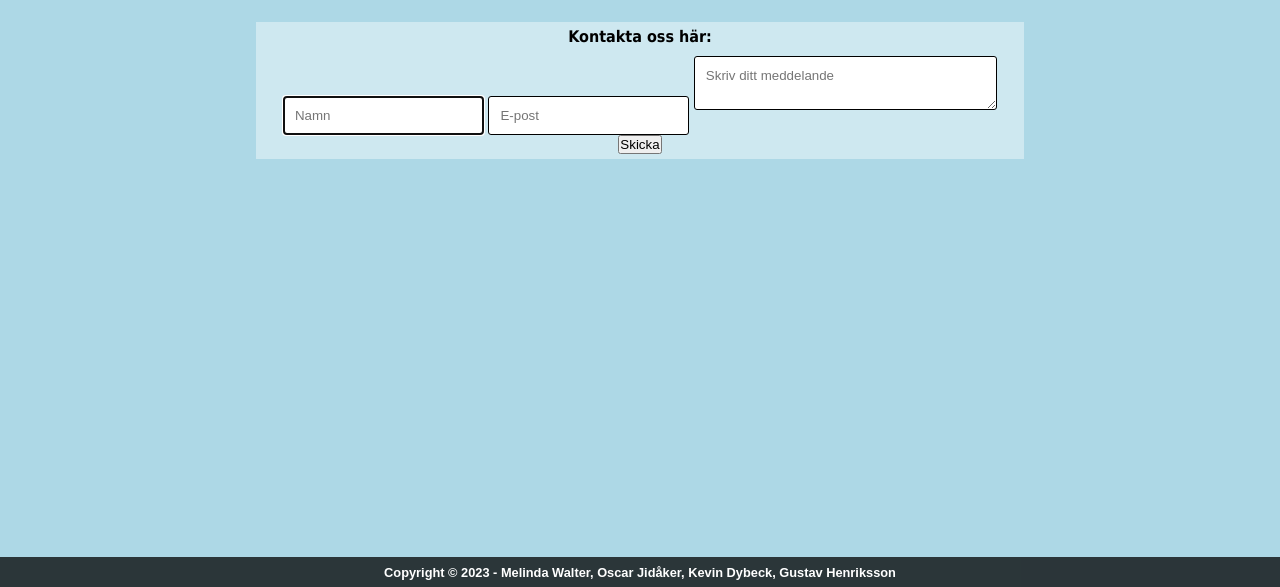
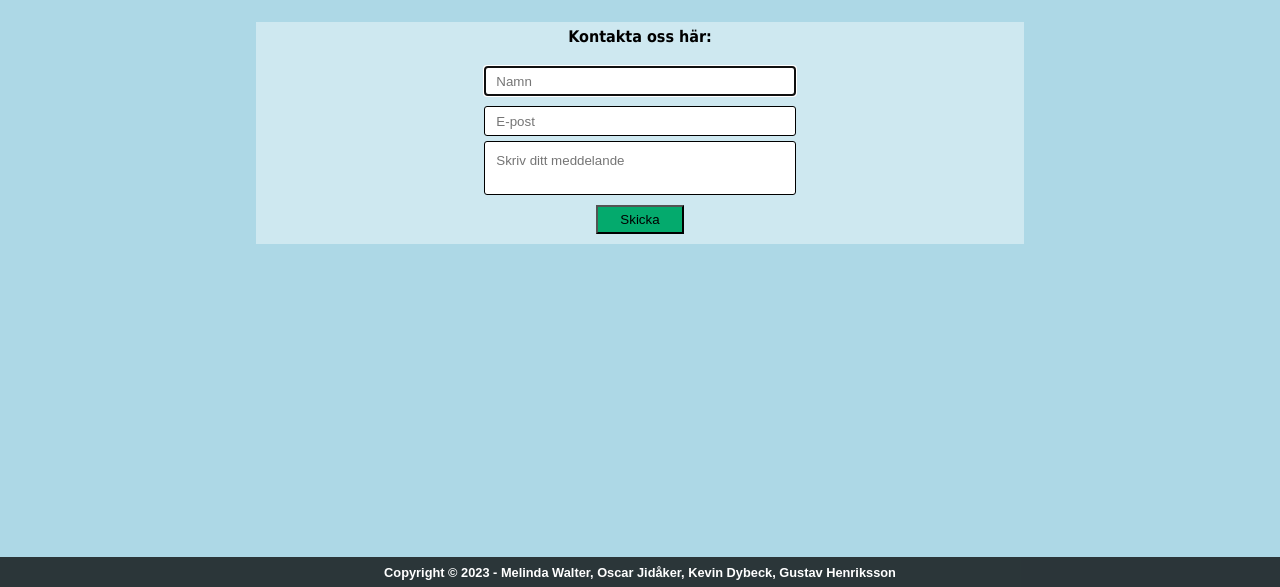
Before and after one commit to mewal92/Webshop-ShoppingCart, a plain HTML site: page contact.html in a window 1280 px wide. Shown: the part 213-800 px from the top of the page. Drawn offline with Linux system fonts and the light colour scheme; a web font is replaced by a local one.

Commit message:
fixed input areas for contact

```diff
--- a/contact.html
+++ b/contact.html
@@ -96,8 +96,8 @@
 
       <!-- Bekräftelsemeddelande för skickat meddelande och knapp för nytt meddelande -->
       <div id="sent-message-screen">
-        <p class="sent-message">Meddelande skickat</p>
-        <button class="sent-message" id="new-form">Nytt meddelande</button>
+        <p class="sent-message">Tack för ditt meddelande! Vi svarar så fort vi kan.</p>
+        <button class="sent-message" id="new-form">Skriv nytt meddelande</button>
       </div>
 
     </div>
--- a/css/stilmall.css
+++ b/css/stilmall.css
@@ -495,15 +495,44 @@
     text-align: center;
   }
 
-  input[type=textkontakt], [type=subject], textarea {
-    width: 40%;
-  margin: auto;
+  #name {
+    width: 70%;
+    height: 30px;
+    content: "";
+    margin: 5px;
+  }
+  #email {
+    width: 70%;
+    height: 30px;
+    content: "";
+    margin: 5px;
+  }
+
+  #message {
+    width: 70%;
+    height: 200%;
+    margin: auto;
   content: "";
   clear: both;
   display: table;
-  padding: 7px;
-  margin-bottom: 10px;
-  margin-top: 10px;
+   }
+
+  #contact-form-div{
+    float: center;
+    margin-left: 20%;
+    margin-right: 20%;
+    margin-top: 10px;
+    padding: 5px;
+    display: block;
+    text-align: center;
+  }
+
+  #contact-submit {
+    width: 20%;
+    padding: 5px;
+    margin-top: 10px;
+    cursor: pointer;
+    background-color: #04AA6D;
   }
 
 
```
